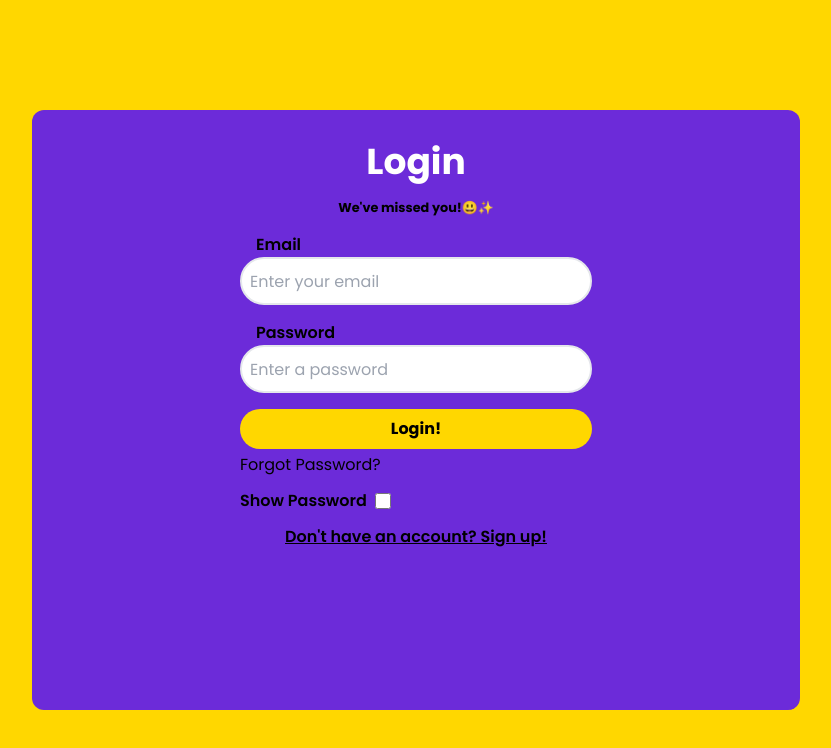
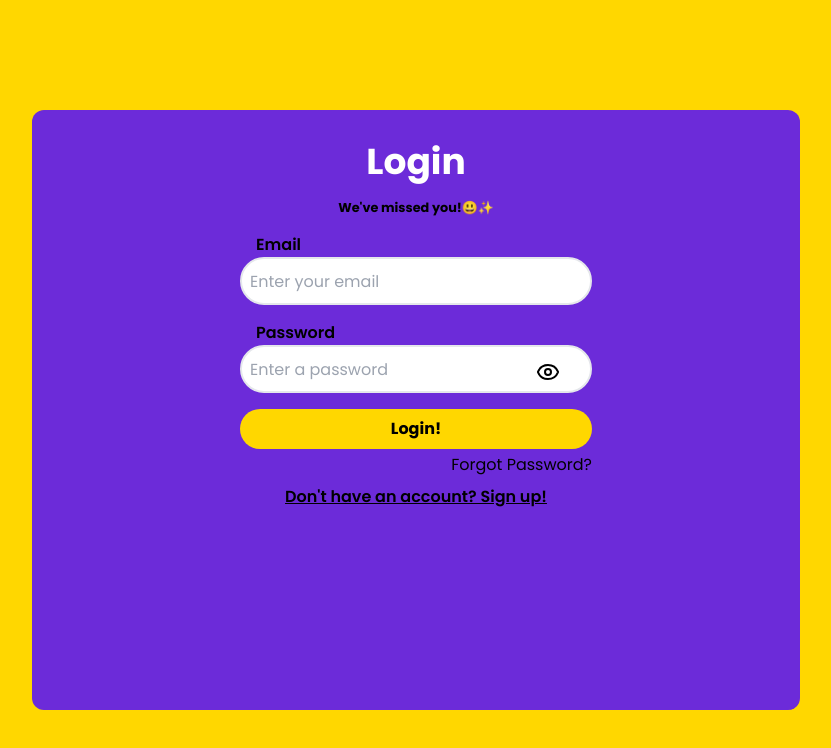
Before and after one commit to Enyinnaya-x/bitbet-frontend, a Vue app: page /login in a window 1280 px wide. Shown: the top 748 px of the page, without its empty margins (224-1055 px from the left). Built offline with nearby package versions, Linux system fonts and the light colour scheme.

Commit message:
new game push

```diff
--- a/src/assets/custom.css
+++ b/src/assets/custom.css
@@ -1,10 +1,86 @@
+.togglepass {
+    position: absolute;
+    top: 51%;
+    left: 58%;
+    transform: translate(32px, 44px);
+    cursor: pointer;
+}
+.togglepass2 {
+    position: absolute;
+    top: 30%;
+    left: 75%;
+    transform: translate(32px, 44px);
+    cursor: pointer;
+}
+/* @media (max-width : 430px){
+    .togglepass2 {
+        position: absolute;
+        top: 32.5%;
+        left: 67%;
+        transform: translate(28px, 77px);
+        cursor: pointer;
+    }
+} */
 @media(max-width: 720px) {
     .textdiv{
         transform: translate(-40%, -40%);
     }
+         .togglepass {
+             position: absolute;
+             top: 52%;
+             left: 67%;
+             transform: translate(28px, 43px);
+             cursor: pointer;
+         }
+                 .togglepass2 {
+                     position: absolute;
+                     top: 18%;
+                     left: 72%;
+                     transform: translate(28px, 77px);
+                     cursor: pointer;
+                 }
+}
+@media(min-width : 480px) and (max-width: 550px) {
+         .togglepass {
+             position: absolute;
+             top: 51%;
+             left: 67%;
+             transform: translate(28px, 43px);
+            cursor: pointer;
+         }
+         .togglepass2{
+            position: absolute;
+                top: 30%;
+                left: 75%;
+                transform: translate(28px, 43px);
+                cursor: pointer;
+         }
 }
 @media(min-width: 800px) and (max-width: 1024px) {
     .textdiv{
         transform: translate(-10%, -200%);
     }
+    .togglepass{
+        position: absolute;
+        top: 51%;
+       left: 75%;
+       transform: translate(48px, 38px);
+        cursor: pointer;
+    }
+        .togglepass2 {
+            position: absolute;
+            top: 31%;
+            left: 85%;
+            transform: translate(28px, 43px);
+            cursor: pointer;
+        }
 }
+@media (min-width : 1500px) and (max-width :1600px){
+    .togglepass2 {
+            position: absolute;
+            top: 31%;
+            left: 77%;
+            transform: translate(37px, 40px);
+            cursor: pointer;
+        }
+}
--- a/src/views/Login.vue
+++ b/src/views/Login.vue
@@ -7,7 +7,7 @@
                     <small class="font-bold">We've missed you!😃✨</small>
                 </div>
             </div>
-            <form @submit.prevent="handleLogin" class="lg:w-2/4 w-11/12 mx-auto mt-4">
+            <form @submit.prevent="handleLogin" class="lg:w-2/4 w-11/12 mx-auto mt-4 relative">
                 <div class="details flex flex-col mb-4">
                     <label for="" class="font-semibold px-4">Email</label>
                     <input type="email" class="px-2 border-y-gray border-y-2 border-x-2 border-x-gray rounded-full focus:border-x-bitGold focus:border-y-bitGold focus:outline-none h-12" placeholder="Enter your email" v-model="email">
@@ -21,12 +21,12 @@
                      <span v-if="isLoading">Logging in...</span>
                      <span v-else>Login!</span>
                     </button>
-                    <div class="forgot mt-1">
+                    <div class="forgot mt-1 text-end">
                         <router-link to="/forgot">Forgot Password?</router-link>
                 </div>
-                <div class="checkboxdiv text-start flex items-center my-3">
-                   <span class="font-semibold">Show Password</span> <input type="checkbox" class="ms-2 w-4 h-4" @click="showPass()">
-                </div>
+                 <button @click="showPass()" type="button" class="togglepass2">
+                    <component :is="isOpen ? Eye : EyeOff"/>
+                    </button>
                     <div class="linkdiv mt-2 flex justify-center">
                         <router-link to="/" class="font-semibold underline">Don't have an account? Sign up!</router-link>
                     </div>
@@ -36,6 +36,7 @@
     </div>
 </template>
     <script setup>
+    import { Eye, EyeOff } from 'lucide-vue-next';
     import {ref} from "vue";
     import { useRouter } from 'vue-router'
     const router = useRouter();
@@ -80,8 +81,9 @@
     isLoading.value = false;
   }
 }
-
+    var isOpen =  ref(true)
      function showPass(){
+        isOpen.value = !isOpen.value
             const myPass = document.getElementById("myPass");
             if(myPass.type == "password"){
                  myPass.type = "text"
--- a/src/views/Signup.vue
+++ b/src/views/Signup.vue
@@ -19,6 +19,9 @@
                 <div class="details flex flex-col mb-4">
                     <label for="" class="font-semibold px-4">Password</label>
                     <input type="password" class="px-2 border-y-gray border-y-2 border-x-2 border-x-gray rounded-full  focus:border-x-bitGold focus:border-y-bitGold focus:outline-none outline-none h-12" placeholder="Enter a password" v-model="password" name="password" id="myPass">
+                   <button @click="showPass()" type="button" class="togglepass">
+                    <component :is="isOpen ? Eye : EyeOff"/>
+                     </button>
                 </div>
                 <div class="details flex flex-col mb-4">
                     <label for="" class="font-semibold px-4">Confirm Password</label>
@@ -31,9 +34,6 @@
                       <span v-else>Sign Up!</span>
                     </button>
                 </div>
-                <div class="checkboxdiv text-start flex items-center my-3 px-4">
-                   <span class="font-semibold">Show Password</span> <input type="checkbox" class="ms-2 w-4 h-4" @click="showPass()">
-                </div>
                 <div class="linkdiv mt-4 flex items-center justify-center">
                     <router-link to="/login" class="font-semibold underline">Already have an account? Login</router-link>
                 </div>
@@ -43,6 +43,7 @@
 </template>
     <script setup>
     import {ref} from "vue";
+    import { Eye, EyeOff } from 'lucide-vue-next';
     import { useRouter } from 'vue-router'
     const router = useRouter();
     const username = ref('');
@@ -97,7 +98,9 @@
         }
 }
 
-        function showPass(){
+    var isOpen = ref(true);
+    function showPass(){
+             isOpen.value = !isOpen.value
             const myPass = document.getElementById("myPass");
             const pass2 = document.getElementById("pass2");
             if(myPass.type == "password"){
--- a/src/views/limbo.vue
+++ b/src/views/limbo.vue
@@ -124,6 +124,8 @@ const newwrongSound = new Audio(newwrong);
         newwrongSound.play();
         myH.style.color = "red";
       }
+      document.getElementById('myBal').textContent = `₦${bitbucks.value}`;
+      document.getElementById('myBal2').textContent = `₦${bitbucks.value}`;
     } else {
       alert(data.message || "Something went wrong with your bet");
     }
@@ -133,6 +135,7 @@ const newwrongSound = new Audio(newwrong);
   }
 }
   function clear(){
+    amount.value = "";
      myGuess.value = "";
      const myH = document.getElementById("myH");
      myH.style.color = "white"
```
